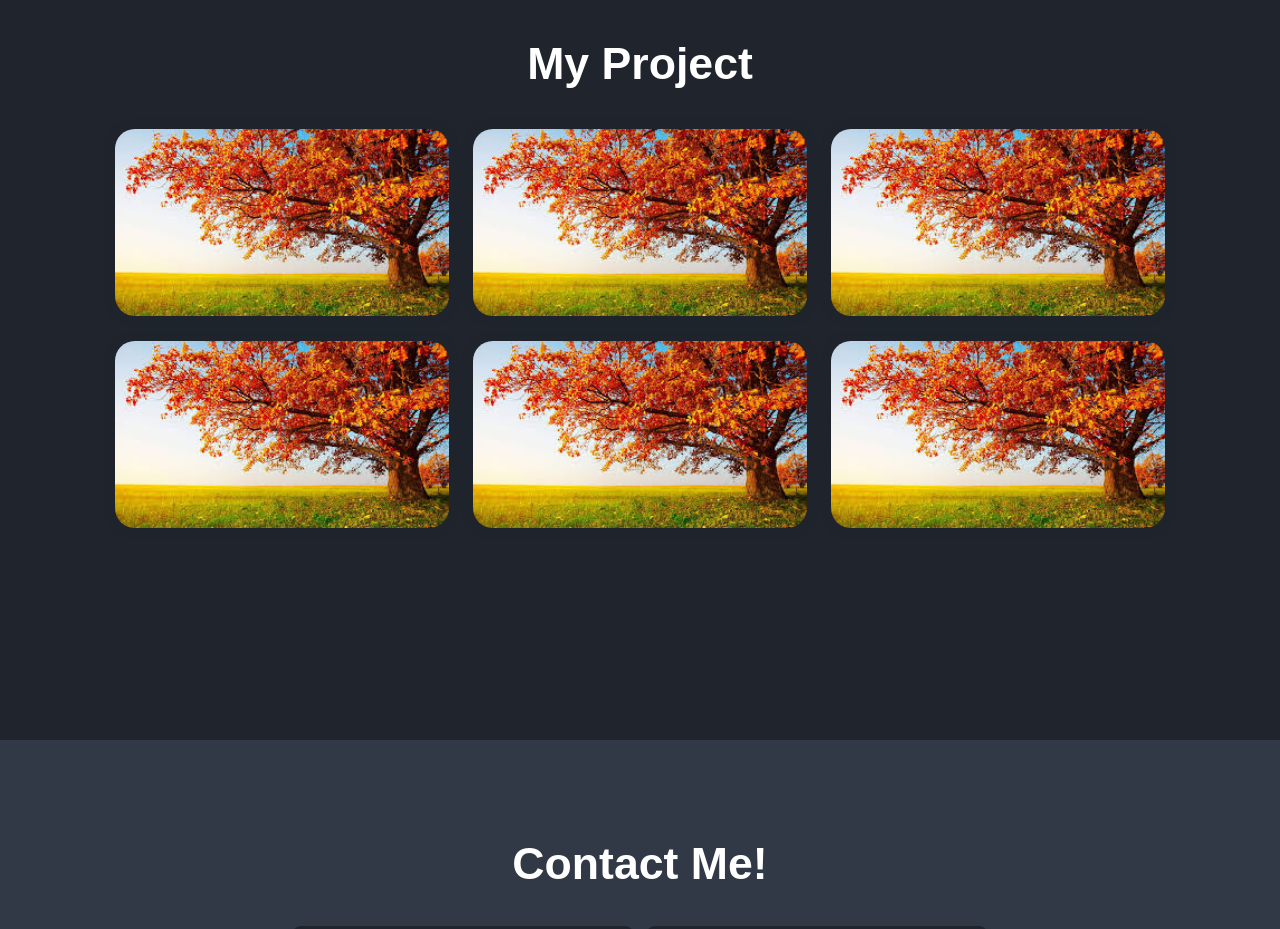
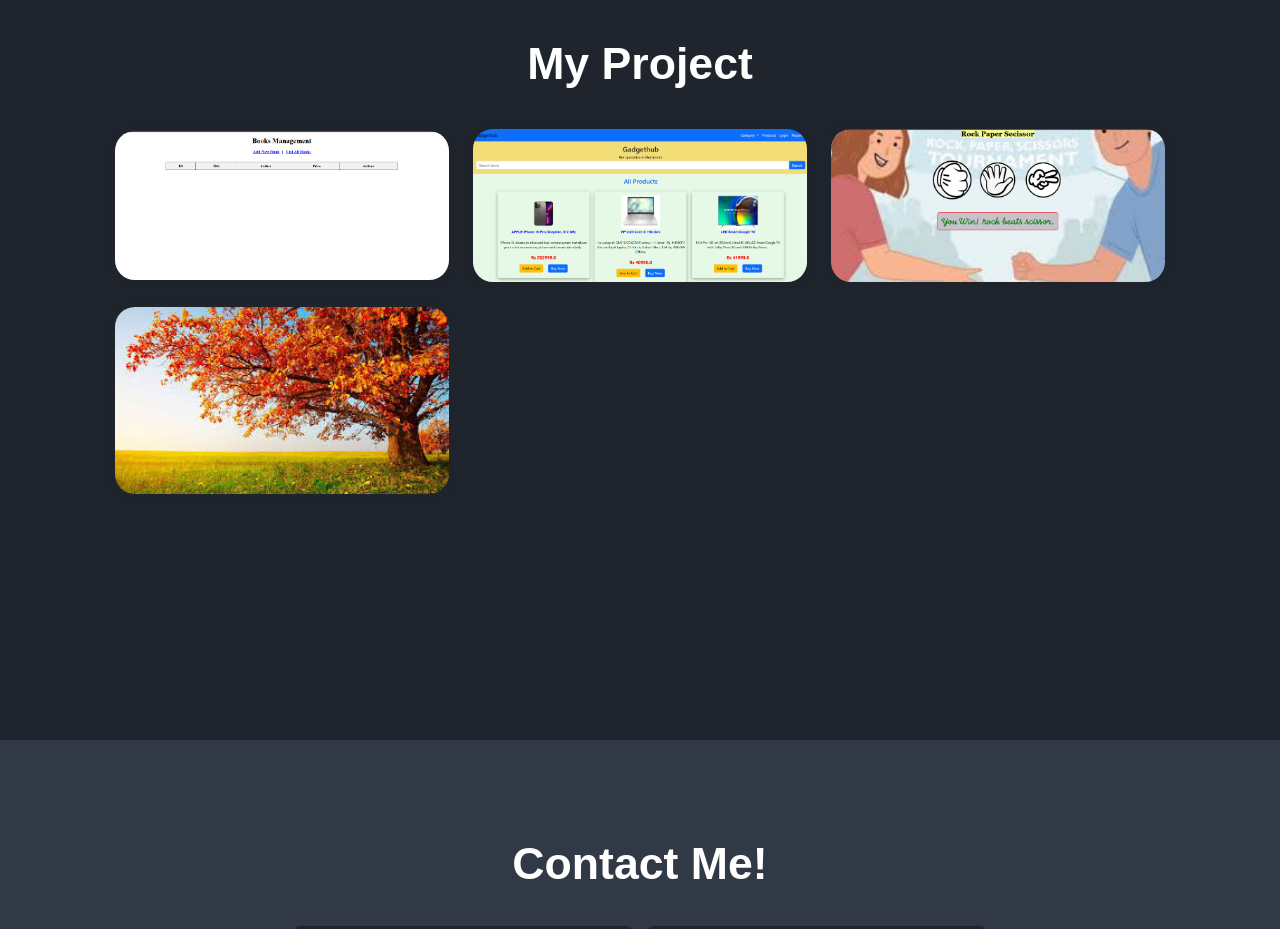
Before and after one commit to ajaytembhare2003/MyPortfolio, a plain HTML site: page index.html in a window 1280 px wide. Shown: the part 1660-2589 px from the top of the page. Drawn offline with nearby package versions, Linux system fonts and the light colour scheme.

Commit message:
index Update

```diff
--- a/index.html
+++ b/index.html
@@ -40,7 +40,7 @@
           <a href="https://www.instagram.com/ajay._.11_/#"><i class="fa-brands fa-instagram"></i></a>
           <a href="https://www.linkedin.com/in/ajay-tembhare-04904b232?utm_source=share&utm_campaign=share_via&utm_content=profile&utm_medium=android_app "><i class="fa-brands fa-linkedin"></i></a>
         </div>
-        <a href="https://drive.google.com/file/d/1HbhCKxMjQQHbf8EMM9T7JrgiuY1LXZjY/view?usp=drive_link" class="btn">Download CV</a>
+        <a href="https://drive.google.com/drive/folders/1JAKROtcDYEwDiwsUBln9I7B0D1kycNfO" class="btn">Download CV</a>
       </div>
       <div class="myImg">
         <img src="Image/pic-removebg-preview.png" alt="" />
@@ -75,58 +75,42 @@ environment to develop efficient and impactful solutions.</p>
           <h2 class="heading">My <span>Project</span></h2>
           <div class="project-container">
             <div class="project-box">
-                    <img src="Image/projects.jpeg" alt="">
+                    <img src="Image/BookStore.png" alt="">
                     <div class="project-layer">
-                      <h4>Web design</h4>
-                      <p>Lorem ipsum dolo ajsbbsy hd y snm dignissimos deleniti? Laudantium, expedita quam.</p>
-                      <a href="#"><i class="fa-solid fa-link"></i></a>
+                      <h4>BookStore</h4>
+                      <p>A Book Registration and management Application.Technologies used java,servlet,JSP,Oracle SQL.</p>
+                      <a href="https://github.com/ajaytembhare2003/Book-Management"><i class="fa-solid fa-link"></i></a>
                     </div>
             </div>
 
                         <div class="project-box">
-                    <img src="Image/projects.jpeg" alt="">
+                    <img src="Image/gadgethub.png" alt="">
                     <div class="project-layer">
-                      <h4>Web design</h4>
-                      <p>Lorem ipsum dolo ajsbbsy hd y snm dignissimos deleniti? Laudantium, expedita quam.</p>
-                      <a href="#"><i class="fa-solid fa-link"></i></a>
+                      <h4>gadgethub</h4>
+                      <p>An E commerace Application for Gadget</p>
+                      <a href="https://github.com/ajaytembhare2003/Gadgethub"><i class="fa-solid fa-link"></i></a>
                     </div>
             </div>
 
                         <div class="project-box">
-                    <img src="Image/projects.jpeg" alt="">
+                    <img src="Image/Rock.png" alt="">
                     <div class="project-layer">
-                      <h4>Web design</h4>
-                      <p>Lorem ipsum dolo ajsbbsy hd y snm dignissimos deleniti? Laudantium, expedita quam.</p>
-                      <a href="#"><i class="fa-solid fa-link"></i></a>
+                      <h4>RockPaper</h4>
+                      <p>A simple Rock Paper Secissor Game.Technologies used html,css,js.</p>
+                      <a href="https://rockpaperscissor2525.netlify.app/"><i class="fa-solid fa-link"></i></a>
                     </div>
             </div>
 
-                        <div class="project-box">
+               <div class="project-box">
                     <img src="Image/projects.jpeg" alt="">
                     <div class="project-layer">
-                      <h4>Web design</h4>
-                      <p>Lorem ipsum dolo ajsbbsy hd y snm dignissimos deleniti? Laudantium, expedita quam.</p>
-                      <a href="#"><i class="fa-solid fa-link"></i></a>
+                      <h4>UserLoginAndRegistration</h4>
+                      <p>A User Login and Registration Page .Technologies used java,servlet,JSP,Oracle SQL.</p>
+                      <a href="https://rockpaperscissor2525.netlify.app/"><i class="fa-solid fa-link"></i></a>
                     </div>
             </div>
 
-                        <div class="project-box">
-                    <img src="Image/projects.jpeg" alt="">
-                    <div class="project-layer">
-                      <h4>Web design</h4>
-                      <p>Lorem ipsum dolo ajsbbsy hd y snm dignissimos deleniti? Laudantium, expedita quam.</p>
-                      <a href="#"><i class="fa-solid fa-link"></i></a>
-                    </div>
-            </div>
 
-                        <div class="project-box">
-                    <img src="Image/projects.jpeg" alt="">
-                    <div class="project-layer">
-                      <h4>Web design</h4>
-                      <p>Lorem ipsum dolo ajsbbsy hd y snm dignissimos deleniti? Laudantium, expedita quam.</p>
-                      <a href="#"><i class="fa-solid fa-link"></i></a>
-                    </div>
-            </div>
           </div>
          </section>
     <!-- Projects Section Ends here -->
```
